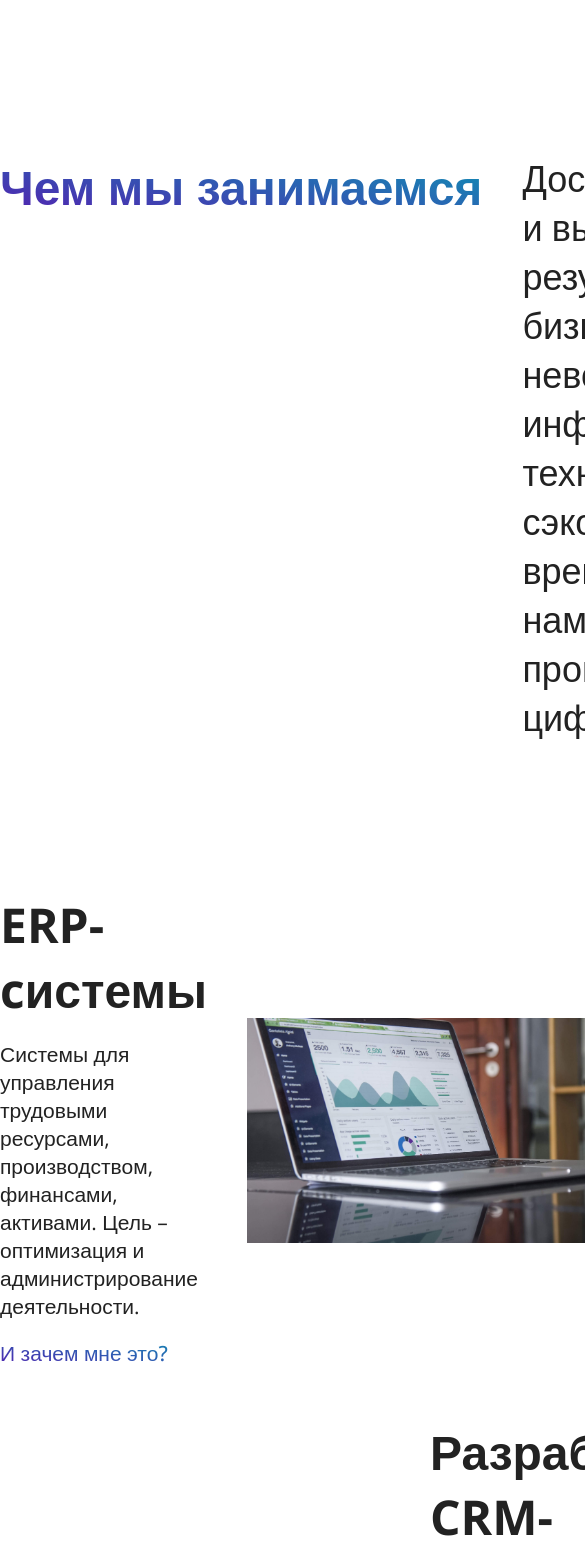
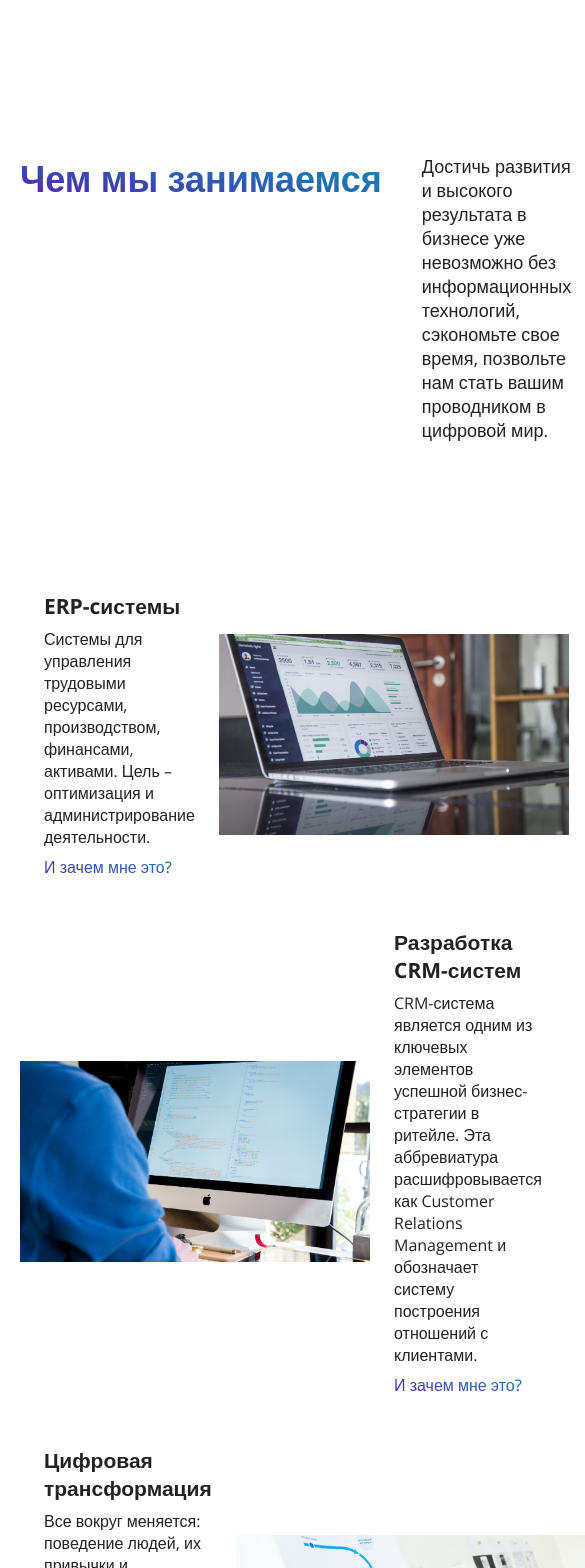
Before and after one commit to Softocean/softocean_landing, a Next.js app: page /what-we-do in a window 390 px wide. Shown: the top 1568 px of the page, 585 px wide, since content can reach past the window. Built offline with nearby package versions, Linux system fonts and the light colour scheme.

Commit message:
it remains to finish the adaptive

```diff
--- a/src/app/page.tsx
+++ b/src/app/page.tsx
@@ -35,10 +35,7 @@ export default function Home() {
         title="Разработка программных продуктов"
         subText="Эффективное решение бизнес-задач с помощью цифровых технологий"
       />
-      <section className="mt-10 md:mt-[100px]">
-        <p className="text-center text-base-24 lg:text-xl font-bold text-lightdark">Отзывы</p>
-        <Feedback />
-      </section>
+      <Feedback children={''} />
       <section className="px-4 mt-10 md:mt-[380px]">
         <p className="text-center text-base-24 lg:text-xl font-bold text-lightdark">Портфолио</p>
         <CustomSwiper slides={slides} />
--- a/src/app/what-we-do/page.tsx
+++ b/src/app/what-we-do/page.tsx
@@ -1,27 +1,31 @@
 import React from 'react';
 import Case from '@/components/case/page';
 import { CaseData } from '@/components/case/constant';
+import Feedback from '@/components/feedback';
+import { FeedBackData } from '@/components/case/constant';
+import ButtonWithQuestion from '@/components/buttonWithQuestion';
 
 export default function WhatWeDo() {
   return (
     <>
       <div
         className="
-        mx-auto
-        max-w-[1507px]
+        max-w-[1507px] font-manrope
+        mt-[153.73px] mb-[150px] flex w-fit flex-row items-center
         gap-[130px] max-2xl:gap-[100px] max-xl:gap-[70px] max-lg:gap-[40px]
-        mt-[153.73px] mb-[150px] flex w-fit flex-row items-center
-        font-manrope">
+        mx-auto max-2xl:mx-[20px]">
         <h3
-          className="text-xl font-bold whitespace-nowrap self-start
-          bg-gradient-main from-deep-sky-blue to-rebecca-purple bg-clip-text text-transparent">
+          className="font-bold whitespace-nowrap self-start
+          bg-gradient-main from-deep-sky-blue to-rebecca-purple bg-clip-text text-transparent
+          text-xl max-2xl:text-lg max-xl:base-24">
           Чем мы занимаемся
         </h3>
         <p
           className="
             flex w-fit flex-row font-normal
-            max-w-[900px] text-lg text-dark-as-night
-            gap-[120px] max-2xl:gap-[100px] max-xl:gap-[80px] max-lg:gap-[60px]">
+            max-w-[900px]  text-dark-as-night
+            gap-[120px] max-2xl:gap-[80px] max-xl:gap-[60px] max-lg:gap-[40px]
+            text-lg max-2xl:text-base-24 max-xl:text-base">
           Достичь развития и высокого результата в бизнесе уже невозможно без информационных
           технологий, сэкономьте свое время, позвольте нам стать вашим проводником в цифровой мир.
         </p>
@@ -39,6 +43,14 @@ export default function WhatWeDo() {
           />
         );
       })}
+      <Feedback
+        children={
+          <p className="flex max-w-[803px] mx-auto mt-[16px] mb-[150px] text-base text-center leading-[22.5px]">
+            {FeedBackData[0].description}
+          </p>
+        }
+      />
+      <ButtonWithQuestion />
     </>
   );
 }
--- /dev/null
+++ b/src/components/buttonWithQuestion/index.tsx
@@ -0,0 +1,18 @@
+import React from 'react';
+import Button from '@/components/button';
+import { FeedBackData } from '@/components/case/constant';
+
+function buttonWithQuestion() {
+  return (
+    <p className="grid py-[60px] mx-auto my-[150px] text-xl justify-center font-bold bg-light-blue">
+      {FeedBackData[0].question}
+      <Button
+        className="text-base-21 leading-[31.5px] justify-self-center mt-[53px] max-lg:mx-auto"
+        type="button"
+        text={FeedBackData[0].textBtn}
+      />
+    </p>
+  );
+}
+
+export default buttonWithQuestion;
--- a/src/components/case/constant/index.tsx
+++ b/src/components/case/constant/index.tsx
@@ -16,6 +16,12 @@ interface CaseData {
   description: string;
   question: string;
   imageSrc: StaticImageData;
+}
+
+interface FeedBackData {
+  description: string;
+  question: string;
+  textBtn: string;
 }
 
 export const CaseData: CaseData[] = [
@@ -92,3 +98,12 @@ export const CaseData: CaseData[] = [
     imageSrc: consultingNote,
   },
 ];
+
+export const FeedBackData: FeedBackData[] = [
+  {
+    description:
+      'Наша миссия реализуется при помощи информационных технологий. Мы пытаемся понять клиента и помочь ему прийти к верному решению, упростить ему задачу и сделать лучше его бизнес.',
+    question: 'Готовы начать?',
+    textBtn: 'Связаться с нами',
+  },
+];
--- a/src/components/case/imageSection/index.tsx
+++ /dev/null
@@ -1,23 +0,0 @@
-import React, { FC } from 'react';
-import Image from 'next/image';
-import { StaticImageData } from 'next/image';
-
-interface ImageProps {
-  imageSrc: StaticImageData;
-  imageAlt: string;
-}
-
-const ImageSection: FC<ImageProps> = ({ imageAlt, imageSrc }) => {
-  return (
-    <Image
-      alt={imageAlt}
-      src={imageSrc}
-      /*placeholder={blur ? 'blur' : 'empty'}
-      blurDataURL={blurDataURL}*/
-      width={1133}
-      height={651}
-    />
-  );
-};
-
-export default ImageSection;
--- a/src/components/case/page.tsx
+++ b/src/components/case/page.tsx
@@ -9,23 +9,32 @@ interface ImageProps {
   imageAlt: string;
   description: string;
   question: string;
-  /*blur?: boolean;
-  blurDataURL: string;*/
+  /*blurDataURL: string;*/
 }
 
 const Case: FC<ImageProps> = ({ id, title, description, imageSrc, imageAlt, question }) => {
   const textSection = (
-    <div className="grid gap-[18px] max-w-[488px] my-0 mx-auto">
-      <h3 className=" text-xl text-dark-as-night text-manrope font-bold">{title}</h3>
+    <div
+      className="grid max-w-[488px] my-0 mx-auto
+      max-2xl:mx-[24px]
+      gap-[18px] max-xl:gap-[8px]">
+      <h3
+        className="
+        text-dark-as-night text-manrope font-bold
+        text-xl max-2xl:text-lg max-xl:base-24 max-lg:text-base-21">
+        {title}
+      </h3>
       <p
         className="
-    text-base-21 text-dark-as-night text-manrope">
+        text-dark-as-night text-manrope
+          text-base-21 max-xl:text-base max-lg:text-sm-16">
         {description}
       </p>
       <p
         className="
-    text-base-21 leading-[31.5px] text-manrope font-medium
-    bg-gradient-main from-deep-sky-blue to-rebecca-purple bg-clip-text text-transparent">
+          leading-[31.5px] text-manrope font-medium
+          bg-gradient-main from-deep-sky-blue to-rebecca-purple bg-clip-text text-transparent
+          text-base-21 max-xl:text-base max-lg:text-sm-16">
         {question}
       </p>
     </div>
@@ -35,8 +44,8 @@ const Case: FC<ImageProps> = ({ id, title, description, imageSrc, imageAlt, ques
     <Image
       alt={imageAlt}
       src={imageSrc}
-      /*placeholder={blur ? 'blur' : 'empty'}
-      blurDataURL={blurDataURL}*/
+      placeholder="blur"
+      /*blurDataURL={blurDataURL}*/
       width={1133}
       height={651}
     />
@@ -44,10 +53,12 @@ const Case: FC<ImageProps> = ({ id, title, description, imageSrc, imageAlt, ques
 
   return (
     <div
-      className="w-full mb-[50px]
-        max-2xl:gap-[100px] max-xl:gap-[70px] max-lg:gap-[40px]
+      className=" mb-[50px]
         flex flex-row items-center
-        font-manrope">
+        font-manrope
+        mx-auto max-2xl:mx-[20px] w-auto
+
+        ">
       {id % 2 === 0 ? (
         <>
           {textSection}
--- a/src/components/case/textSection/index.tsx
+++ /dev/null
@@ -1,32 +0,0 @@
-import React, { FC } from 'react';
-import Image from 'next/image';
-import { StaticImageData } from 'next/image';
-
-interface ImageProps {
-  title: string;
-  description: string;
-  question: string;
-  /*blur?: boolean;
-  blurDataURL: string;*/
-}
-
-const TextSection: FC<ImageProps> = ({ title, description, question }) => {
-  return (
-    <div className="grid gap-[18px] max-w-[488px] my-0 mx-auto">
-      <h3 className=" text-xl text-dark-as-night text-manrope font-bold">{title}</h3>
-      <p
-        className="
-        text-base-21 text-dark-as-night text-manrope">
-        {description}
-      </p>
-      <p
-        className="
-        text-base-21 leading-[31.5px] text-manrope font-medium
-        bg-gradient-main from-deep-sky-blue to-rebecca-purple bg-clip-text text-transparent">
-        {question}
-      </p>
-    </div>
-  );
-};
-
-export default TextSection;
--- a/src/components/feedback/index.tsx
+++ b/src/components/feedback/index.tsx
@@ -3,8 +3,11 @@ import lowqualityTempCHEL from '@/../assets/low-quality/main-page/feedbackCHEL-l
 import tempCHEL from '@/../assets/main-page/feedbackCHEL.jpg';
 import Avatar from '@/components/avatar';
 
-function Feedback() {
+function Feedback({ children }: { children: React.ReactNode }) {
   return (
+    <section className="mt-10 md:mt-[100px]">
+      <p className="text-center text-base-24 lg:text-xl font-bold text-lightdark">Отзывы</p>
+      <>{children}</>
       <div className="px-4 mx-auto mt-4 lg:mt-[32px] flex w-fit flex-row items-center  gap-4 lg:gap-[140px]">
         <Avatar
           type="temp"
@@ -15,17 +18,18 @@ function Feedback() {
         />
         <div className="lg:py-10">
           <p className="w-fit lg:w-[784px] text-sm lg:text-base leading-[125%]">
-          Lorem Ipsum is simply dummy text of the printing and typesetting industry. Lorem Ipsum has
-          been the industry&lsquo;s standard dummy text ever since the 1500s, when an unknown
+            Lorem Ipsum is simply dummy text of the printing and typesetting industry. Lorem Ipsum
+            has been the industry&lsquo;s standard dummy text ever since the 1500s, when an unknown
             printer took a galley of type and scrambled it to make a type specimen book.
-          <br/>
-          <br/> It has survived not only five centuries, but also the leap into electronic
+            <br />
+            <br /> It has survived not only five centuries, but also the leap into electronic
             typesetting, remaining essentially unchanged. It was popularised in the 1960s with the
-          release of Letraset sheets containing Lorem Ipsum passages, and more recently with desktop
-          publishing software like Aldus PageMaker including versions of Lorem Ipsum.
+            release of Letraset sheets containing Lorem Ipsum passages, and more recently with
+            desktop publishing software like Aldus PageMaker including versions of Lorem Ipsum.
           </p>
         </div>
       </div>
+    </section>
   );
 }
 
--- a/tailwind.config.ts
+++ b/tailwind.config.ts
@@ -17,10 +17,10 @@ const config: Config = {
       transparent: 'transparent',
       lightgray: 'lightgray',
       'deep-sky-blue': '#0B96B4',
+      'light-blue': '#F8F8F8',
       'rebecca-purple': '#551DB0',
       'grey-as-stone': '#767575',
       greyDark: '#727377',
-
     },
     fontSize: {
       'sm-10': ['10px', 'normal'],
```
Lines whose indentation alone changed are shown as unchanged.
